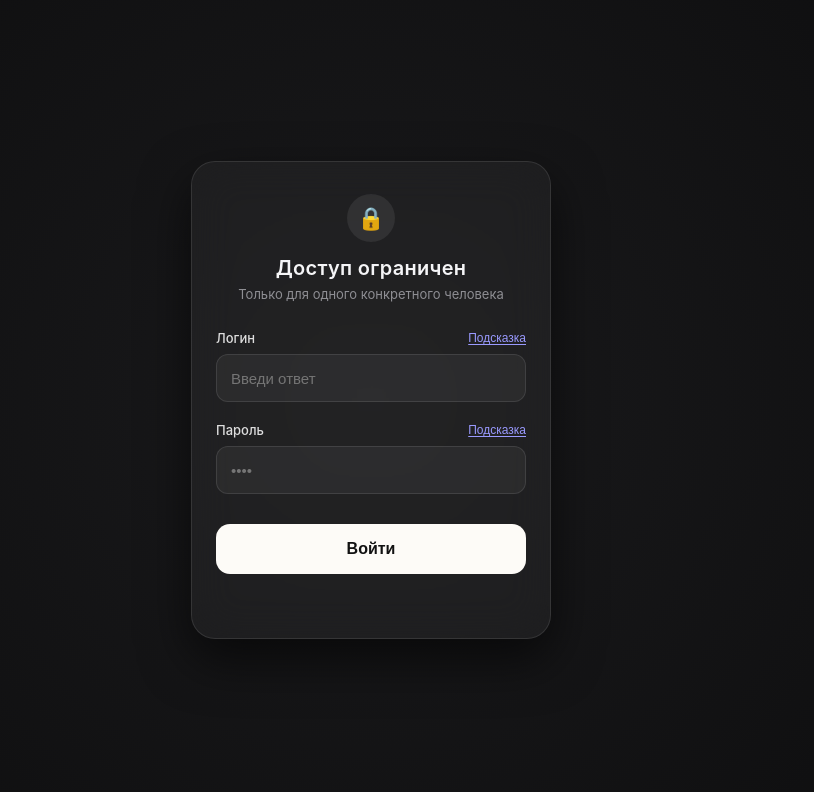
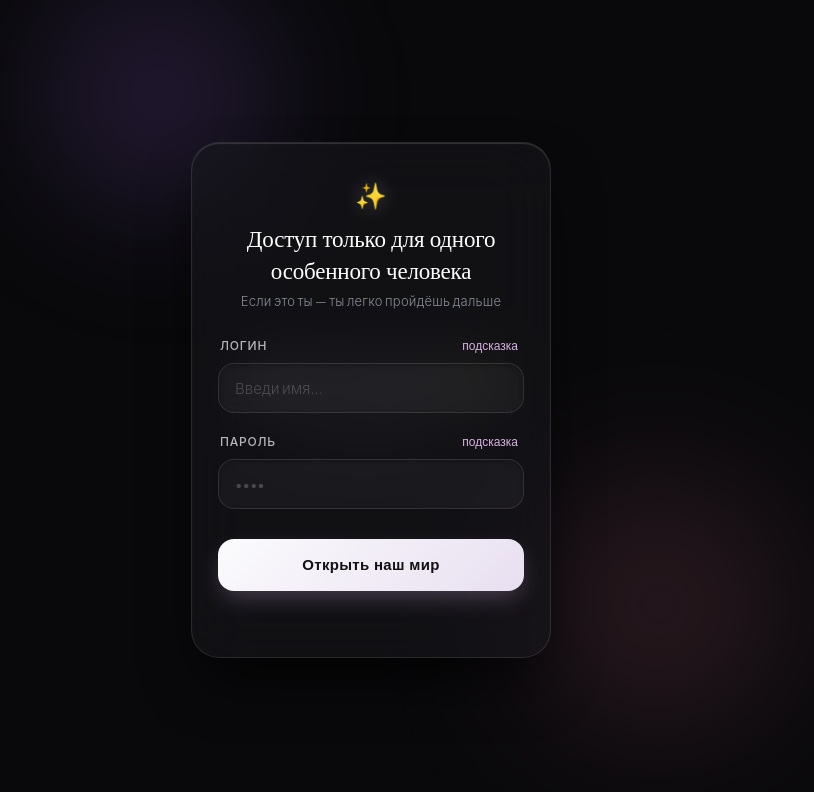
Before and after one commit to Blanksecond/game, a plain HTML site: page index.html in a window 1280 px wide. Shown: the whole page, without its empty margins (269-1083 px from the left). Drawn offline with nearby package versions, Linux system fonts and the light colour scheme; a web font is replaced by a local one.

Commit message:
Revise login screen title and styles
Updated the title and styles for the login screen, improved hint functionality, and refined input handling.

```diff
--- a/index.html
+++ b/index.html
@@ -3,15 +3,20 @@
 <head>
   <meta charset="UTF-8">
   <meta name="viewport" content="width=device-width, initial-scale=1.0, maximum-scale=1.0, user-scalable=no">
-  <title>Private Space</title>
+  <title>Only for you ✨</title>
+  <link rel="preconnect" href="https://fonts.googleapis.com">
+  <link rel="preconnect" href="https://fonts.gstatic.com" crossorigin>
+  <link href="https://fonts.googleapis.com/css2?family=Plus+Jakarta+Sans:wght@300;400;500;600&family=Playfair+Display:ital,wght@0,500;1,400&display=swap" rel="stylesheet">
   <style>
     :root {
-      --bg: #0d0d0e;
-      --card-bg: rgba(255, 255, 255, 0.04);
+      --bg: #09090b;
+      --card: rgba(25, 25, 30, 0.55);
       --border: rgba(255, 255, 255, 0.1);
-      --accent: #f5f5f7;
-      --error: #ff453a;
-      --hint: #8e8e93;
+      --border-focus: rgba(230, 200, 255, 0.4);
+      --text: #f4f4f6;
+      --text-muted: #8b8b99;
+      --accent: #d8b4e2;
+      --error: #ff5c5c;
     }
 
     * {
@@ -23,79 +28,124 @@
 
     body {
       background-color: var(--bg);
-      color: var(--accent);
-      font-family: -apple-system, BlinkMacSystemFont, "Segoe UI", Roboto, sans-serif;
+      color: var(--text);
+      font-family: 'Plus Jakarta Sans', -apple-system, sans-serif;
       min-height: 100vh;
       display: flex;
       justify-content: center;
       align-items: center;
-      padding: 20px;
+      overflow: hidden;
+      position: relative;
+    }
+
+    /* Фоновые мягкие световые пятна */
+    .glow-bg {
+      position: fixed;
+      inset: 0;
+      overflow: hidden;
+      z-index: 0;
+      pointer-events: none;
+    }
+
+    .blob-1 {
+      position: absolute;
+      top: -10%;
+      left: 20%;
+      width: 320px;
+      height: 320px;
+      background: radial-gradient(circle, rgba(147, 98, 222, 0.28) 0%, transparent 70%);
+      filter: blur(60px);
+      animation: float-slow 12s ease-in-out infinite alternate;
+    }
+
+    .blob-2 {
+      position: absolute;
+      bottom: 5%;
+      right: 15%;
+      width: 350px;
+      height: 350px;
+      background: radial-gradient(circle, rgba(235, 120, 160, 0.22) 0%, transparent 70%);
+      filter: blur(70px);
+      animation: float-slow 10s ease-in-out infinite alternate-reverse;
+    }
+
+    @keyframes float-slow {
+      0% { transform: translate(0, 0) scale(1); }
+      100% { transform: translate(30px, 40px) scale(1.1); }
     }
 
     /* Экран авторизации */
     #auth-screen {
       position: fixed;
       inset: 0;
-      background: radial-gradient(circle at center, #1a1a1c 0%, #0d0d0e 100%);
       display: flex;
-      flex-direction: column;
+      justify-content: center;
       align-items: center;
-      justify-content: center;
       padding: 24px;
-      z-index: 1000;
-      transition: opacity 0.7s cubic-bezier(0.16, 1, 0.3, 1), transform 0.7s cubic-bezier(0.16, 1, 0.3, 1);
+      z-index: 10;
+      transition: opacity 0.8s cubic-bezier(0.16, 1, 0.3, 1), transform 0.8s cubic-bezier(0.16, 1, 0.3, 1);
     }
 
     #auth-screen.unlocked {
       opacity: 0;
-      transform: scale(1.05);
+      transform: scale(1.06) translateY(-10px);
       pointer-events: none;
     }
 
+    /* Стеклянная карточка */
     .auth-card {
       width: 100%;
       max-width: 360px;
-      background: var(--card-bg);
+      background: var(--card);
       border: 1px solid var(--border);
-      border-radius: 24px;
-      padding: 32px 24px;
-      backdrop-filter: blur(20px);
-      box-shadow: 0 20px 50px rgba(0, 0, 0, 0.6);
+      border-radius: 28px;
+      padding: 36px 26px;
+      backdrop-filter: blur(30px);
+      -webkit-backdrop-filter: blur(30px);
+      box-shadow: 0 30px 60px -15px rgba(0, 0, 0, 0.8),
+                  inset 0 1px 1px rgba(255, 255, 255, 0.15);
+      position: relative;
     }
 
+    /* Заголовок и иконка */
     .header-area {
       text-align: center;
       margin-bottom: 28px;
     }
 
-    .lock-badge {
-      display: inline-flex;
-      align-items: center;
-      justify-content: center;
-      width: 48px;
-      height: 48px;
-      background: rgba(255, 255, 255, 0.08);
-      border-radius: 50%;
-      margin-bottom: 14px;
-      font-size: 22px;
+    .sparkle-icon {
+      font-size: 24px;
+      margin-bottom: 12px;
+      display: inline-block;
+      filter: drop-shadow(0 0 10px rgba(255, 255, 255, 0.4));
+      animation: pulse-glow 3s infinite ease-in-out;
+    }
+
+    @keyframes pulse-glow {
+      0%, 100% { transform: scale(1); opacity: 0.9; }
+      50% { transform: scale(1.08); opacity: 1; }
     }
 
     h1 {
-      font-size: 20px;
-      font-weight: 600;
-      letter-spacing: 0.3px;
+      font-family: 'Playfair Display', serif;
+      font-size: 23px;
+      font-weight: 500;
+      line-height: 1.35;
+      letter-spacing: -0.2px;
+      color: #ffffff;
     }
 
     .subtitle {
       font-size: 13px;
-      color: var(--hint);
-      margin-top: 6px;
+      color: var(--text-muted);
+      margin-top: 8px;
+      font-weight: 300;
+      letter-spacing: 0.2px;
     }
 
-    /* Поля формы */
+    /* Поля ввода */
     .field-group {
       margin-bottom: 20px;
-      text-align: left;
     }
 
     .label-row {
@@ -103,150 +153,203 @@
       justify-content: space-between;
       align-items: center;
       margin-bottom: 8px;
+      padding: 0 2px;
     }
 
     label {
-      font-size: 13px;
+      font-size: 12px;
       font-weight: 500;
-      color: rgba(255, 255, 255, 0.85);
+      color: rgba(255, 255, 255, 0.7);
+      text-transform: uppercase;
+      letter-spacing: 0.8px;
     }
 
     .hint-btn {
       background: none;
       border: none;
-      color: #9a9aff;
+      color: var(--accent);
       font-size: 12px;
+      font-weight: 400;
       cursor: pointer;
-      padding: 0;
-      text-decoration: underline;
-      text-underline-offset: 2px;
+      padding: 2px 4px;
+      border-radius: 4px;
+      transition: opacity 0.2s;
     }
 
-    .hint-text {
-      font-size: 12px;
-      color: #b0b0b8;
-      background: rgba(255, 255, 255, 0.06);
-      border-left: 2px solid #9a9aff;
-      padding: 8px 10px;
-      border-radius: 4px;
-      margin-bottom: 8px;
-      display: none;
-      line-height: 1.4;
+    .hint-btn:active {
+      opacity: 0.6;
     }
 
-    .hint-text.active {
-      display: block;
+    /* Раскрывающаяся плашка подсказки */
+    .hint-bubble {
+      max-height: 0;
+      overflow: hidden;
+      opacity: 0;
+      background: rgba(216, 180, 226, 0.08);
+      border-left: 2px solid var(--accent);
+      border-radius: 0 8px 8px 0;
+      transition: all 0.35s cubic-bezier(0.16, 1, 0.3, 1);
+      margin-bottom: 0;
+    }
+
+    .hint-bubble.open {
+      max-height: 80px;
+      opacity: 1;
+      padding: 8px 12px;
+      margin-bottom: 10px;
+    }
+
+    .hint-bubble p {
+      font-size: 12px;
+      color: #e2d1eb;
+      line-height: 1.4;
+      font-style: italic;
+    }
+
+    /* Инпуты */
+    .input-wrapper {
+      position: relative;
     }
 
     input {
       width: 100%;
-      height: 48px;
-      background: rgba(255, 255, 255, 0.05);
+      height: 50px;
+      background: rgba(255, 255, 255, 0.04);
       border: 1px solid var(--border);
-      border-radius: 12px;
-      color: #fff;
+      border-radius: 16px;
+      color: #ffffff;
       font-size: 15px;
-      padding: 0 14px;
+      font-family: inherit;
+      padding: 0 16px;
       outline: none;
-      transition: border-color 0.2s, background 0.2s;
+      transition: all 0.25s ease;
+      box-shadow: inset 0 2px 4px rgba(0,0,0,0.2);
+    }
+
+    input::placeholder {
+      color: rgba(255, 255, 255, 0.2);
+      font-weight: 300;
     }
 
     input:focus {
-      border-color: rgba(255, 255, 255, 0.4);
-      background: rgba(255, 255, 255, 0.08);
+      border-color: var(--border-focus);
+      background: rgba(255, 255, 255, 0.07);
+      box-shadow: 0 0 16px rgba(216, 180, 226, 0.15), inset 0 2px 4px rgba(0,0,0,0.2);
     }
 
     input.error {
       border-color: var(--error);
-      background: rgba(255, 69, 58, 0.08);
+      background: rgba(255, 92, 92, 0.08);
     }
 
+    /* Кнопка */
     .submit-btn {
       width: 100%;
-      height: 50px;
-      background: #fdfbf7;
-      color: #121212;
+      height: 52px;
+      background: linear-gradient(135deg, #fbfbfd 0%, #e8dff0 100%);
+      color: #121214;
       border: none;
-      border-radius: 14px;
-      font-size: 16px;
+      border-radius: 16px;
+      font-size: 15px;
       font-weight: 600;
+      letter-spacing: 0.3px;
       cursor: pointer;
       margin-top: 10px;
-      transition: transform 0.1s ease, opacity 0.2s ease;
+      box-shadow: 0 10px 25px -5px rgba(216, 180, 226, 0.3);
+      transition: all 0.2s ease;
     }
 
     .submit-btn:active {
-      transform: scale(0.97);
-      opacity: 0.9;
+      transform: scale(0.98);
+      box-shadow: 0 5px 15px -3px rgba(216, 180, 226, 0.2);
     }
 
-    /* Ошибка и анимация тряски */
+    /* Ошибка ввода */
     .error-msg {
+      min-height: 18px;
+      text-align: center;
       color: var(--error);
-      font-size: 13px;
-      text-align: center;
-      margin-top: 14px;
-      min-height: 18px;
+      font-size: 12px;
+      margin-top: 12px;
+      font-weight: 400;
+      letter-spacing: 0.2px;
     }
 
-    @keyframes shake {
+    @keyframes cardShake {
       0%, 100% { transform: translateX(0); }
-      20%, 60% { transform: translateX(-10px); }
-      40%, 80% { transform: translateX(10px); }
+      20%, 60% { transform: translateX(-8px); }
+      40%, 80% { transform: translateX(8px); }
     }
 
     .shake {
-      animation: shake 0.4s ease;
+      animation: cardShake 0.4s ease;
     }
 
-    /* Защищённый блок */
+    /* Заглушка под будущий контент */
     #main-content {
+      position: relative;
+      z-index: 1;
       text-align: center;
+      padding: 30px;
       max-width: 360px;
     }
   </style>
 </head>
 <body>
 
+  <!-- Мягкие фоновые огни -->
+  <div class="glow-bg">
+    <div class="blob-1"></div>
+    <div class="blob-2"></div>
+  </div>
+
   <!-- Экран входа -->
   <div id="auth-screen">
     <div class="auth-card" id="card">
       <div class="header-area">
-        <div class="lock-badge">🔒</div>
-        <h1>Доступ ограничен</h1>
-        <div class="subtitle">Только для одного конкретного человека</div>
+        <div class="sparkle-icon">✨</div>
+        <h1>Доступ только для одного особенного человека</h1>
+        <div class="subtitle">Если это ты — ты легко пройдёшь дальше</div>
       </div>
 
       <!-- Поле логина -->
       <div class="field-group">
         <div class="label-row">
           <label for="login">Логин</label>
-          <button type="button" class="hint-btn" id="loginHintBtn">Подсказка</button>
+          <button type="button" class="hint-btn" id="loginHintBtn">подсказка</button>
         </div>
-        <div class="hint-text" id="loginHint">Как я тебя называю, когда желаю сладких снов?</div>
-        <input type="text" id="login" placeholder="Введи ответ" autocomplete="off" autocorrect="off" autocapitalize="off">
+        <div class="hint-bubble" id="loginHint">
+          <p>Как я тебя называю, когда желаю сладких снов?</p>
+        </div>
+        <div class="input-wrapper">
+          <input type="text" id="login" placeholder="Введи имя..." autocomplete="off" autocorrect="off" autocapitalize="off">
+        </div>
       </div>
 
       <!-- Поле пароля -->
       <div class="field-group">
         <div class="label-row">
           <label for="password">Пароль</label>
-          <button type="button" class="hint-btn" id="passHintBtn">Подсказка</button>
+          <button type="button" class="hint-btn" id="passHintBtn">подсказка</button>
         </div>
-        <div class="hint-text" id="passHint">Пароль от твоего телефона</div>
-        <input type="password" id="password" inputmode="numeric" placeholder="••••" autocomplete="off">
+        <div class="hint-bubble" id="passHint">
+          <p>Пароль от твоего телефона</p>
+        </div>
+        <div class="input-wrapper">
+          <input type="password" id="password" inputmode="numeric" placeholder="••••" autocomplete="off">
+        </div>
       </div>
 
-      <button type="button" class="submit-btn" id="submitBtn">Войти</button>
+      <button type="button" class="submit-btn" id="submitBtn">Открыть наш мир</button>
       <div class="error-msg" id="errorMsg"></div>
     </div>
   </div>
 
-  <!-- Главный контент (сюда встанет фотоаппарат / галерея) -->
+  <!-- Главный экран, который появится после входа -->
   <main id="main-content">
-    <h2>Привет, Малышка ✨</h2>
-    <p style="margin-top: 10px; color: #888; font-size: 15px; line-height: 1.6;">
-      Ты успешно вошла. Дальше начинается самое интересное...
+    <h2 style="font-family: 'Playfair Display', serif; font-size: 26px; font-weight: 500;">Привет, Малышка ✨</h2>
+    <p style="margin-top: 12px; color: #9c9ca8; font-size: 14px; line-height: 1.6; font-weight: 300;">
+      Ты дома. Дальше открывается всё то, что я для тебя приготовил...
     </p>
   </main>
 
@@ -266,13 +369,11 @@
     const loginHint = document.getElementById("loginHint");
     const passHint = document.getElementById("passHint");
 
-    // Переключение подсказок
-    loginHintBtn.addEventListener("click", () => loginHint.classList.toggle("active"));
-    passHintBtn.addEventListener("click", () => passHint.classList.toggle("active"));
+    // Плавное открытие/закрытие подсказок
+    loginHintBtn.addEventListener("click", () => loginHint.classList.toggle("open"));
+    passHintBtn.addEventListener("click", () => passHint.classList.toggle("open"));
 
-    // Проверка данных
     function attemptLogin() {
-      // Приводим к нижнему регистру и обрезаем пробелы по краям
       const enteredLogin = loginInput.value.trim().toLowerCase();
       const enteredPassword = passInput.value.trim();
 
@@ -281,14 +382,16 @@
       errorMsg.textContent = "";
 
       if (enteredLogin === VALID_LOGIN && enteredPassword === VALID_PASSWORD) {
-        // Успешный вход
+        // Успешный вход: скрываем клавиатуру на мобилках и растворяем экран
+        loginInput.blur();
+        passInput.blur();
         authScreen.classList.add("unlocked");
       } else {
-        // Ошибка ввода
+        // Неверный ввод: подсветка и деликатная тряска
         if (enteredLogin !== VALID_LOGIN) loginInput.classList.add("error");
         if (enteredPassword !== VALID_PASSWORD) passInput.classList.add("error");
 
-        errorMsg.textContent = "Неверный логин или пароль";
+        errorMsg.textContent = "Кажется, где-то закралась ошибка";
         card.classList.add("shake");
         setTimeout(() => card.classList.remove("shake"), 400);
       }
@@ -296,9 +399,11 @@
 
     submitBtn.addEventListener("click", attemptLogin);
 
-    // Поддержка нажатия Enter на мобильной клавиатуре
-    passInput.addEventListener("keydown", (e) => {
-      if (e.key === "Enter") attemptLogin();
+    // Поддержка нажатия кнопки "Go / Ввод" на мобильной клавиатуре
+    [loginInput, passInput].forEach(input => {
+      input.addEventListener("keydown", (e) => {
+        if (e.key === "Enter") attemptLogin();
+      });
     });
   </script>
 </body>
```
